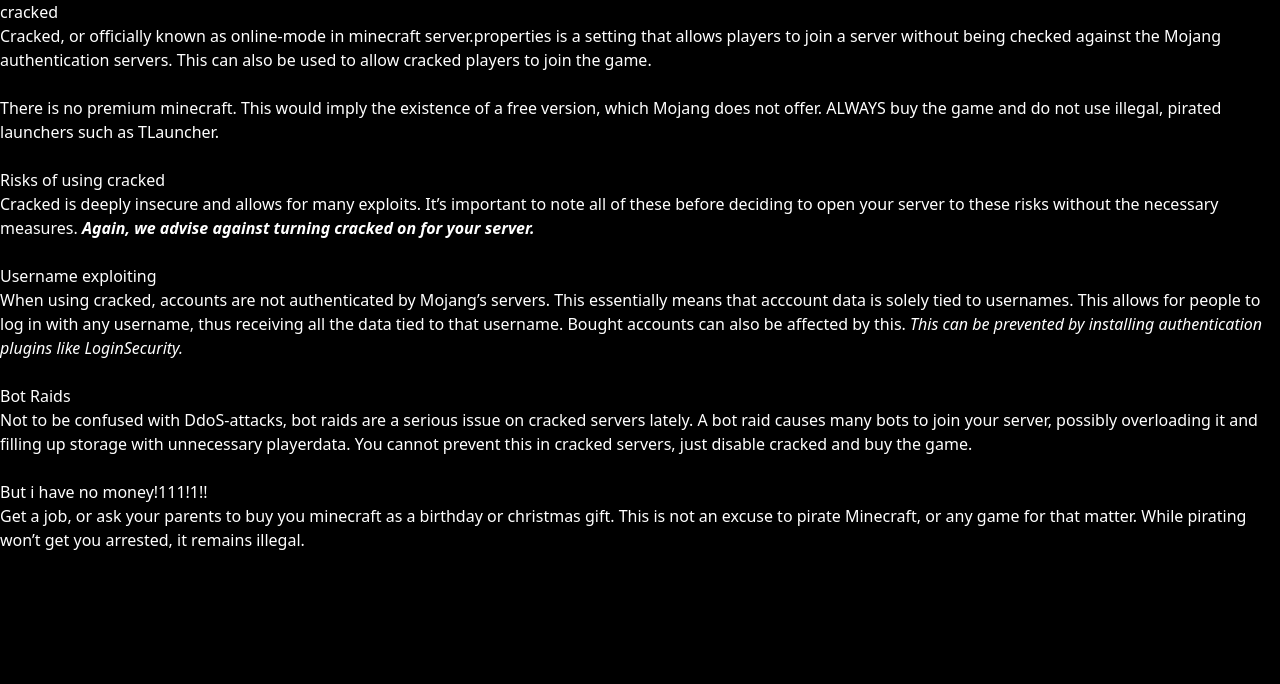
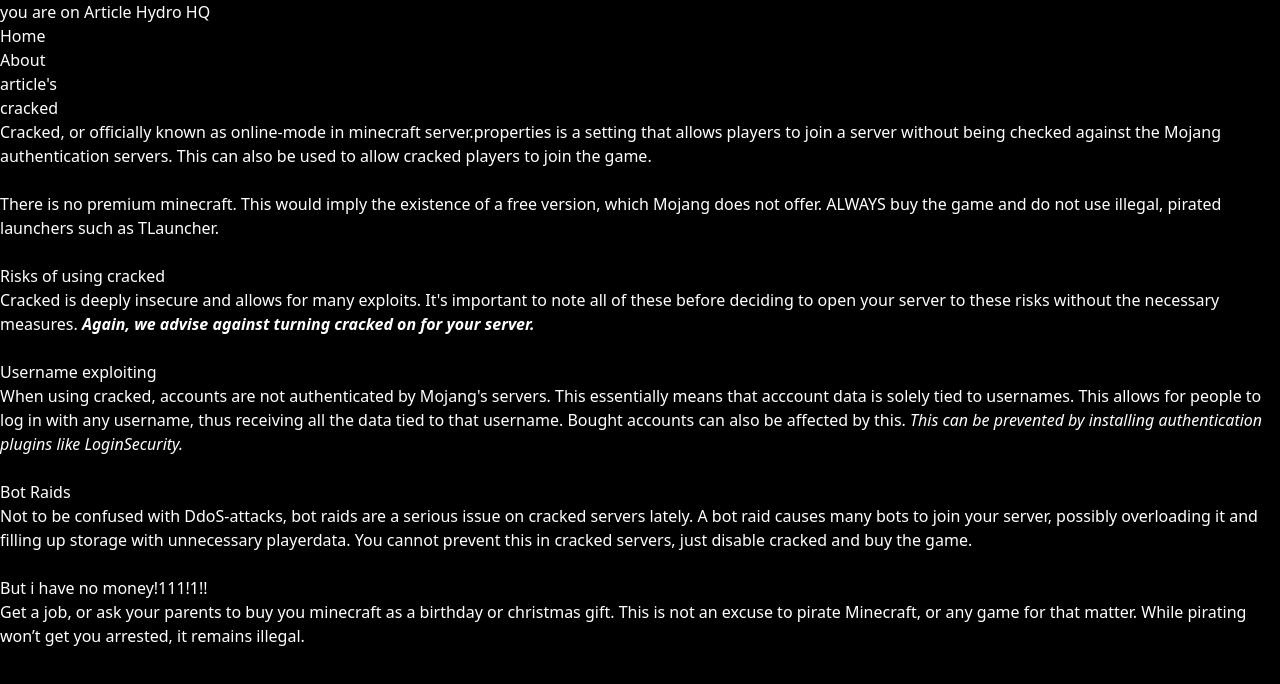
Before and after one commit to ArticleHydroHQ/Svelte, a SvelteKit app: page /articels/cracked in a window 1280 px wide. Shown: the top 684 px of the page. Built offline with nearby package versions, Linux system fonts and the light colour scheme.

Commit message:
Remove Fixes #2

```diff
--- a/src/routes/articels/cracked/+page.svelte
+++ b/src/routes/articels/cracked/+page.svelte
@@ -1,13 +1,15 @@
 <script>
-    let article = 'cracked'
-</script>
-<h1 class="text-center text-4xl">{article}</h1>
+import { info } from './info.js';
+import Navbar from '../../navbar.svelte';
+  </script>
+  <Navbar></Navbar>
+<h1 class="text-center text-4xl">{info[0].name}</h1>
 <p>Cracked, or officially known as online-mode in minecraft server.properties is a setting that allows players to join a server without being checked against the Mojang authentication servers. This can also be used to allow cracked players to join the game.<br><br> </p>
 <p class="font-bold text-xl">There is no premium minecraft. This would imply the existence of a free version, which Mojang does not offer. ALWAYS buy the game and do not use illegal, pirated launchers such as TLauncher.<br><br></p>
 <p class="text-center text-3xl">Risks of using cracked</p>
-<p>Cracked is deeply insecure and allows for many exploits. It’s important to note all of these before deciding to open your server to these risks without the necessary measures. <i><b>Again, we advise against turning cracked on for your server.<b><i><br><br></p>
+<p>Cracked is deeply insecure and allows for many exploits. It's important to note all of these before deciding to open your server to these risks without the necessary measures. <i><b>Again, we advise against turning cracked on for your server.<b><i><br><br></p>
 <p class="text-center text-2xl">Username exploiting</p>
-<p>When using cracked, accounts are not authenticated by Mojang’s servers. This essentially means that acccount data is solely tied to usernames. This allows for people to log in with any username, thus receiving all the data tied to that username. Bought accounts can also be affected by this. <i> This can be prevented by installing authentication plugins like LoginSecurity. <i><br><br></p>
+<p>When using cracked, accounts are not authenticated by Mojang's servers. This essentially means that acccount data is solely tied to usernames. This allows for people to log in with any username, thus receiving all the data tied to that username. Bought accounts can also be affected by this. <i> This can be prevented by installing authentication plugins like LoginSecurity. <i><br><br></p>
 <p class="text-center text-2xl">Bot Raids</p>
 <p> Not to be confused with DdoS-attacks, bot raids are a serious issue on cracked servers lately. A bot raid causes many bots to join your server, possibly overloading it and filling up storage with unnecessary playerdata. You cannot prevent this in cracked servers, just disable cracked and buy the game.<br><br></p>
 <p class="text-center text-2xl font-extrabold">But i have no money!111!1!!</p>
--- /dev/null
+++ b/src/routes/articels/cracked/info.js
@@ -0,0 +1,6 @@
+export const info = [
+    {
+        name: "cracked",
+        writer: "Dobbie"
+    }
+]
--- /dev/null
+++ b/src/routes/navbar.svelte
@@ -0,0 +1,17 @@
+<!-- Navbar.svelte -->
+<nav class="flex items-center justify-between bg-gray-900 text-white py-4 px-8">
+    <ul class="flex">
+        <li class="mr-6">
+            <p>you are on Article Hydro HQ</p>
+          </li>
+      <li class="mr-6">
+        <a href="/" class="hover:bg-gray-700 px-3 py-2 rounded-md">Home</a>
+      </li>
+      <li class="mr-6">
+        <a href="/aboutus" class="hover:bg-gray-700 px-3 py-2 rounded-md">About</a>
+      </li>
+      <li class="mr-6">
+        <a href="/articels" class="hover:bg-gray-700 px-3 py-2 rounded-md">article's</a>
+      </li>
+    </ul>
+  </nav>
```
Also changed, not shown: src/routes/aboutus/+page.svelte (+0 -7 lines).
